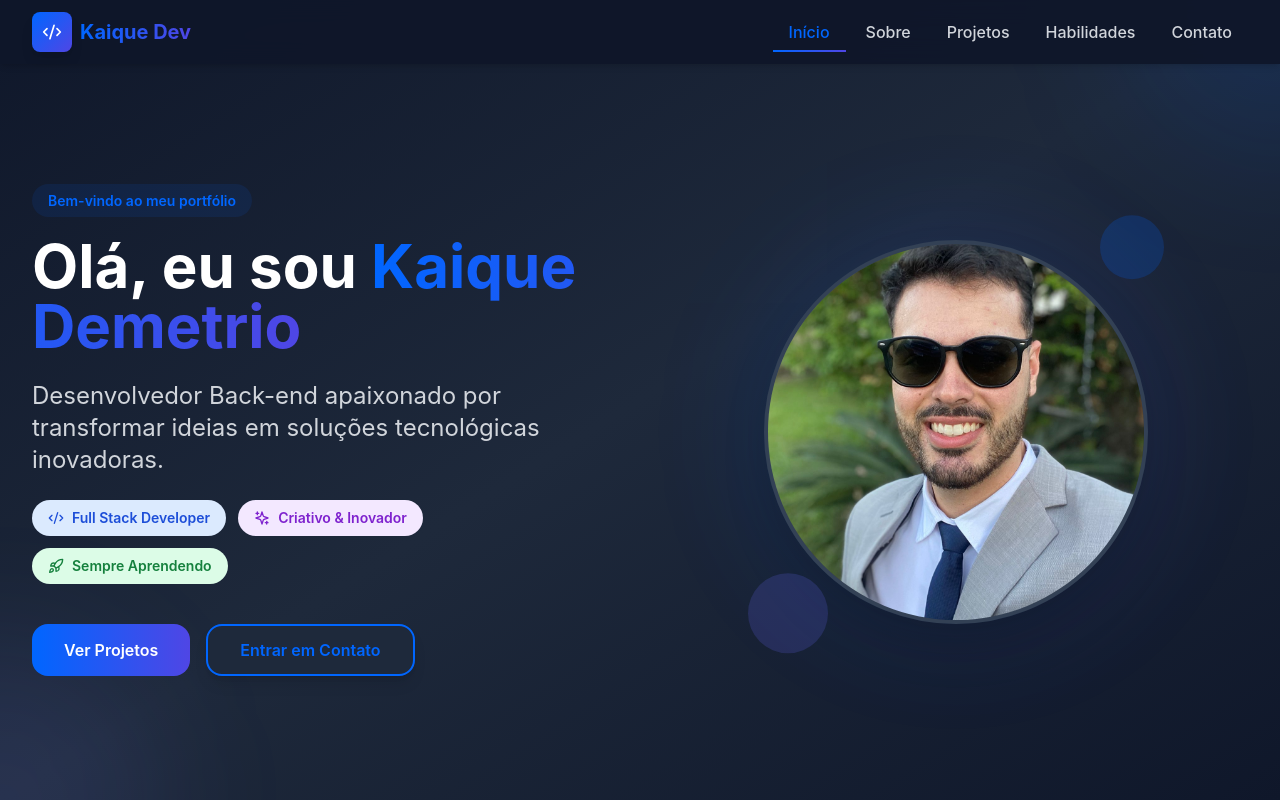
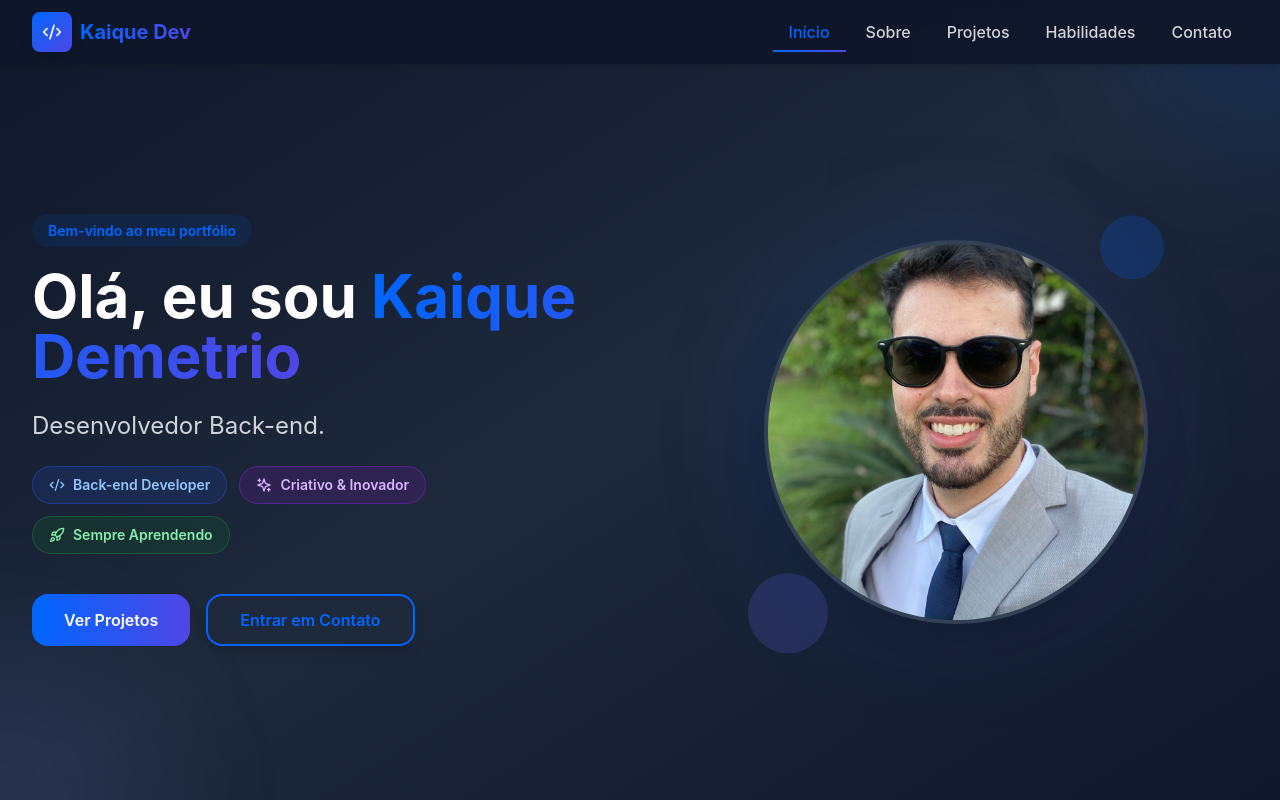
Before and after one commit to kaiquedm12/PortifolioDev, a Next.js app: page / in a window 1280 px wide. Shown: the top 800 px of the page. Built offline with nearby package versions, Linux system fonts and the light colour scheme.

Commit message:
ajustando erro nos textos

```diff
--- a/src/components/Hero.jsx
+++ b/src/components/Hero.jsx
@@ -11,9 +11,9 @@ const Hero = () => {
   }
 
   const badges = [
-    { icon: Code2, text: 'Full Stack Developer', color: 'bg-blue-100 text-blue-700' },
-    { icon: Sparkles, text: 'Criativo & Inovador', color: 'bg-purple-100 text-purple-700' },
-    { icon: Rocket, text: 'Sempre Aprendendo', color: 'bg-green-100 text-green-700' },
+    { icon: Code2, text: 'Back-end Developer', color: 'bg-blue-900/30 text-blue-300 border border-blue-700/50' },
+    { icon: Sparkles, text: 'Criativo & Inovador', color: 'bg-purple-900/30 text-purple-300 border border-purple-700/50' },
+    { icon: Rocket, text: 'Sempre Aprendendo', color: 'bg-green-900/30 text-green-300 border border-green-700/50' },
   ]
 
   return (
@@ -64,7 +64,7 @@ const Hero = () => {
               transition={{ delay: 0.4, duration: 0.6 }}
               className="text-xl md:text-2xl text-gray-300 leading-relaxed"
             >
-              Desenvolvedor Back-end apaixonado por transformar ideias em soluções tecnológicas inovadoras.
+              Desenvolvedor Back-end.
             </motion.p>
 
             {/* Badges */}
--- a/src/components/Projects.jsx
+++ b/src/components/Projects.jsx
@@ -31,7 +31,7 @@ const Projects = () => {
       title: 'Moedinha',
       description:
         'Aplicação de gestão financeira pessoal que ajuda a controlar receitas, despesas e planejamento financeiro. Interface moderna e funcionalidades completas.',
-      tech: ['Full Stack', 'React', 'Node.js'],
+      tech: ['Back-end', 'React', 'Node.js'],
       link: 'https://github.com/kaiquedm12/Moedinha',
       featured: false,
     },
```
